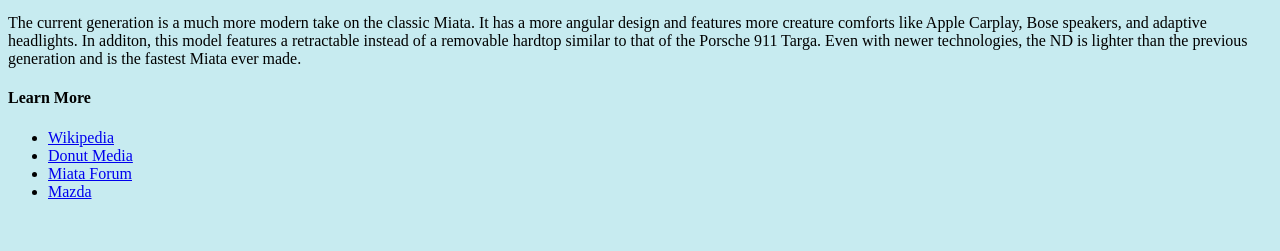
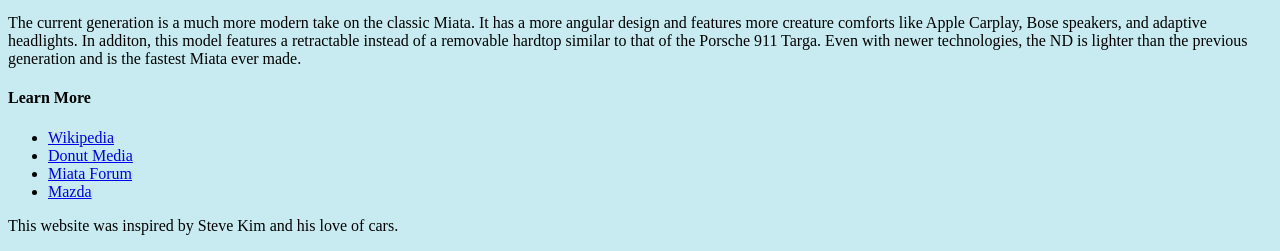
Before and after one commit to GeeseArePrettyScary/GeeseArePrettyScary.github.io, a plain HTML site: page index.html in a window 1280 px wide. Shown: the part 2065-2316 px from the top of the page. Before the commit the page ends 2282 px from the top, so only its background shows below. Drawn offline with Linux system fonts and the light colour scheme.

Commit message:
Update index.html

```diff
--- a/index.html
+++ b/index.html
@@ -47,9 +47,8 @@
       <li><a href="https://forum.miata.net/">Miata Forum</a></li>
       <li><a href="https://www.mazdausa.com/vehicles/mx-5-miata">Mazda</a></li>
     </ul>
-
+    <p> This website was inspired by Steve Kim and his love of cars.</p>
   <body style="background-color:#C7EBF0;">
-
   </body>
 
 
```
